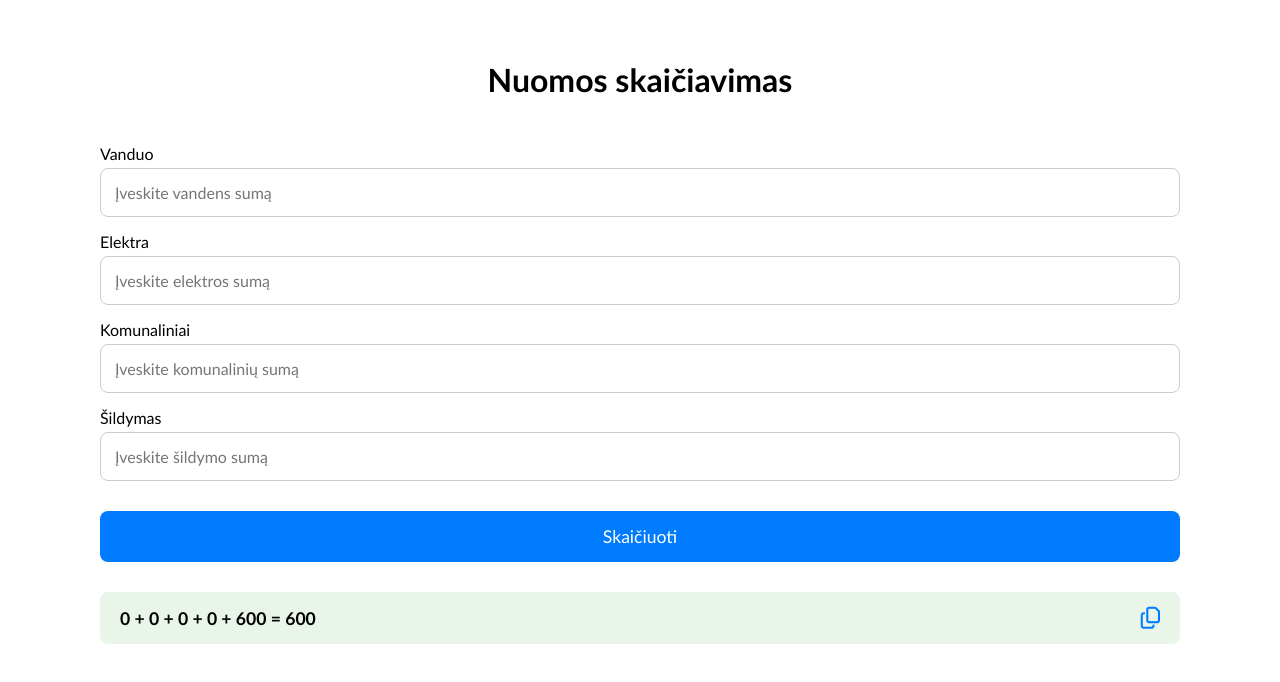
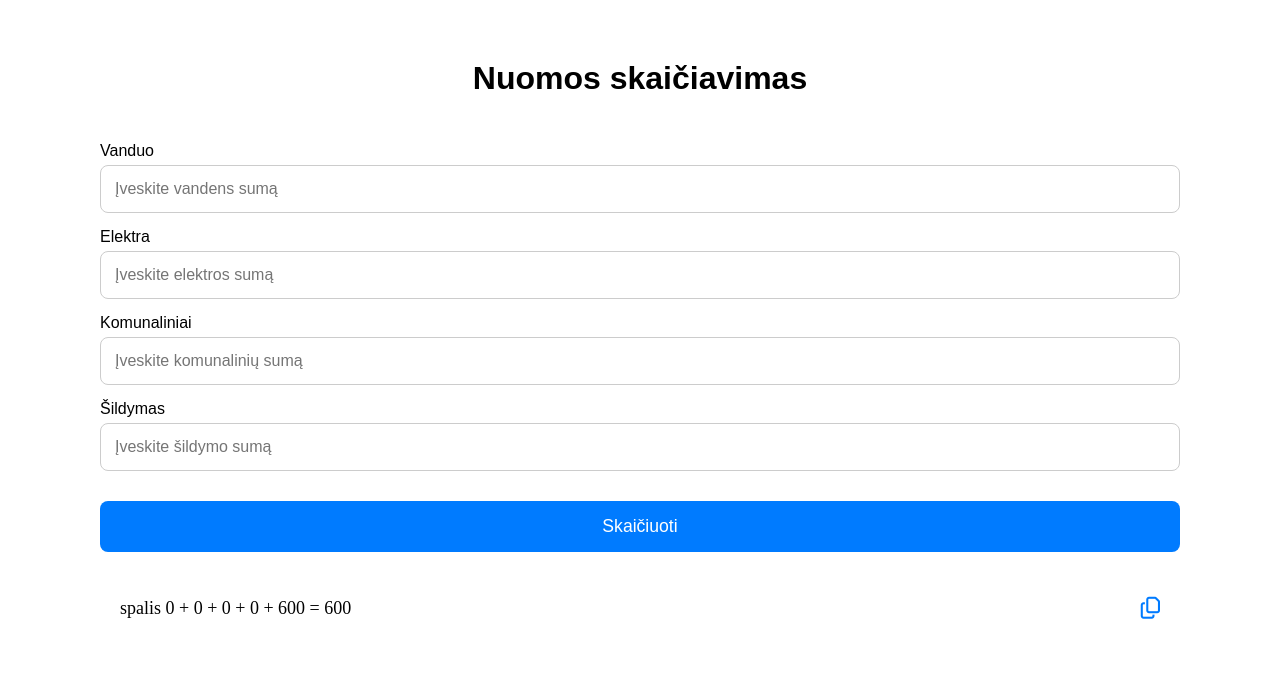
Before and after one commit to ZMaknickas/nuomos, a website: page index.html in a window 1280 px wide. Both pictures are taken after a click on the button "Skaičiuoti". Drawn offline with Linux system fonts and the light colour scheme.

Commit message:
initial commit

```diff
--- a/index.html
+++ b/index.html
@@ -50,7 +50,11 @@
 
       const suma = vanduo + elektra + komunaliniai + sildymas + nuoma;
 
-      const tekstas = `${vanduo} + ${elektra} + ${komunaliniai} + ${sildymas} + ${nuoma} = ${suma}`;
+      const date = new Date();
+      const data = date.getMonth();
+      const str=["sausis", "vasaris", "kovas", "balandis", "gegužė", "birželis", "liepa", "rugpjūtis", "rugsėjis", "spalis", "lapkritis", "gruodis"];
+
+      const tekstas = `${str[data-1]} ${vanduo} + ${elektra} + ${komunaliniai} + ${sildymas} + ${nuoma} = ${suma}`;
       document.getElementById('rezultatoTekstas').textContent = tekstas;
       document.getElementById('rezultatas').style.display = 'flex';
     }
--- a/main.css
+++ b/main.css
@@ -2,7 +2,6 @@ body *,
 body {
     margin: 0;
     padding: 0;
-    font-family: 'Gill Sans', 'Gill Sans MT', Calibri, 'Trebuchet MS', sans-serif;
 }
 body {
       font-family: Arial, sans-serif;
@@ -64,14 +63,13 @@ body {
 
     .result {
       margin-top: 30px;
-      font-weight: bold;
-      background: #e9f5e9;
       padding: 15px 20px;
       border-radius: 8px;
       display: flex;
       justify-content: space-between;
       align-items: center;
-      font-size: 1.1rem;
+      font-size: 18px;
+      font-family: 'Times New Roman', Times, serif;
       word-break: break-word;
     }
 
```
